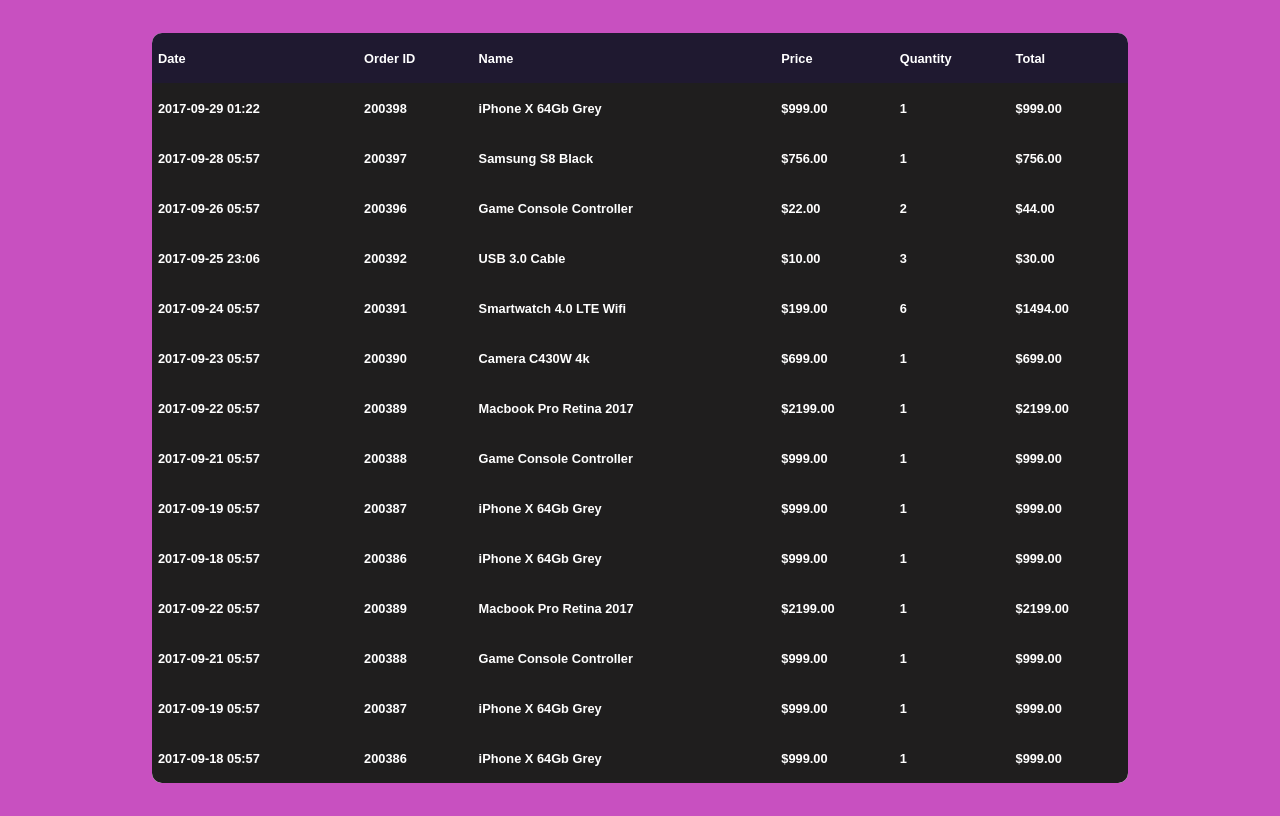
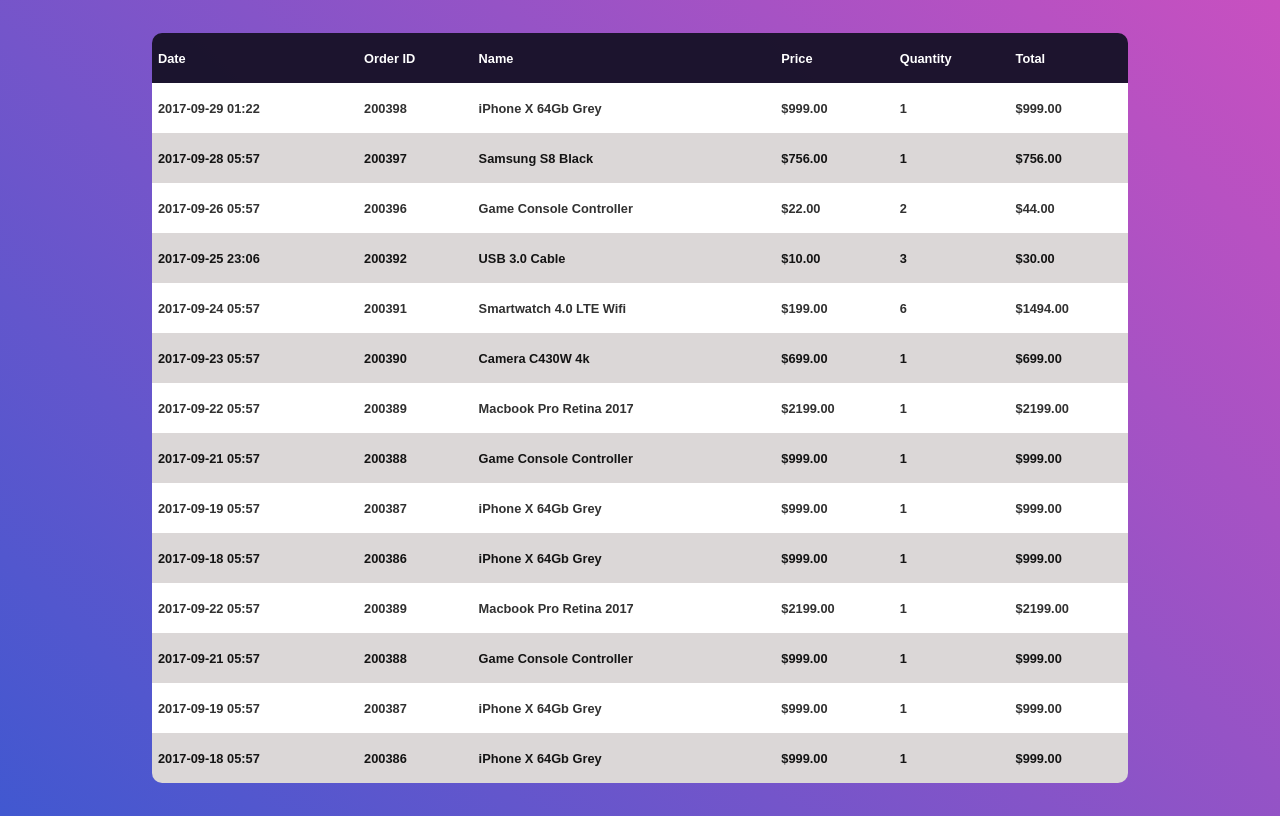
Before and after one commit to irtizabatool/html-video-assignment, a plain HTML site: page table-assignment/table-assignment2.html in a window 1280 px wide. Drawn offline with Linux system fonts and the light colour scheme.

Commit message:
Fixed The issues

```diff
--- a/table-assignment/table-assignment2.html
+++ b/table-assignment/table-assignment2.html
@@ -30,6 +30,7 @@
             width: 100%;
             min-height: 100vh;
             background: #c850c0;
+            background: -webkit-linear-gradient(45deg, #4158d0, #c850c0);
             display: -webkit-box;
             display: -webkit-flex;
             display: -moz-box;
@@ -44,7 +45,6 @@
         table {
             border-spacing: 1;
             border-collapse: collapse;
-            background: white;
             border-radius: 10px;
             overflow: hidden;
             width: 80%;
@@ -59,6 +59,11 @@
 
         thead th {
             background: #19132bf8;
+            color: white;
+        }
+
+        tbody tr {
+            background: white;
         }
 
         th,
@@ -73,12 +78,11 @@
         }
 
         tr:nth-child(even) {
-            background-color: #f2f2f2
+            background-color: #dbd7d7;
+            color: rgb(20, 20, 20);
         }
-
-        th {
-            background-color: rgb(31, 30, 30);
-            color: white;
+        tr:nth-child(odd) {
+            color: #313131
         }
     </style>
 </head>
```
Also changed, not shown: style.css (added).
